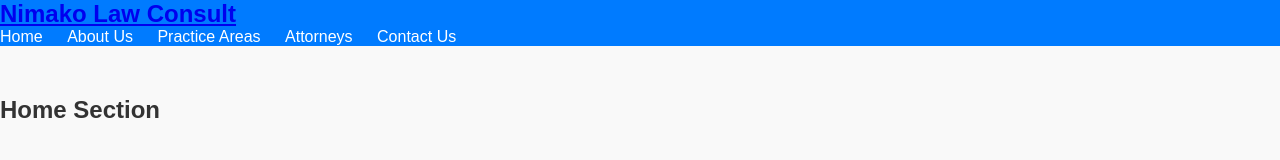
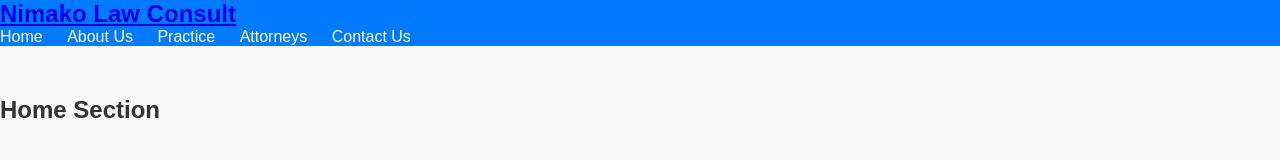
Before and after one commit to owuraku2008/Nimako-Law-Consult, a plain HTML site: page index.html in a window 1280 px wide. Shown: the top 160 px of the page. Drawn offline with Linux system fonts and the light colour scheme.

Commit message:
changed practice area  to practice
my first commit

```diff
--- a/index.html
+++ b/index.html
@@ -19,7 +19,7 @@
           <a class="nav-link" href="#about">About Us</a>
         </li>
         <li class="nav-item">
-          <a class="nav-link" href="#practice-areas">Practice Areas</a>
+          <a class="nav-link" href="#practice-areas">Practice </a>
         </li>
         <li class="nav-item">
           <a class="nav-link" href="#attorneys">Attorneys</a>
```
